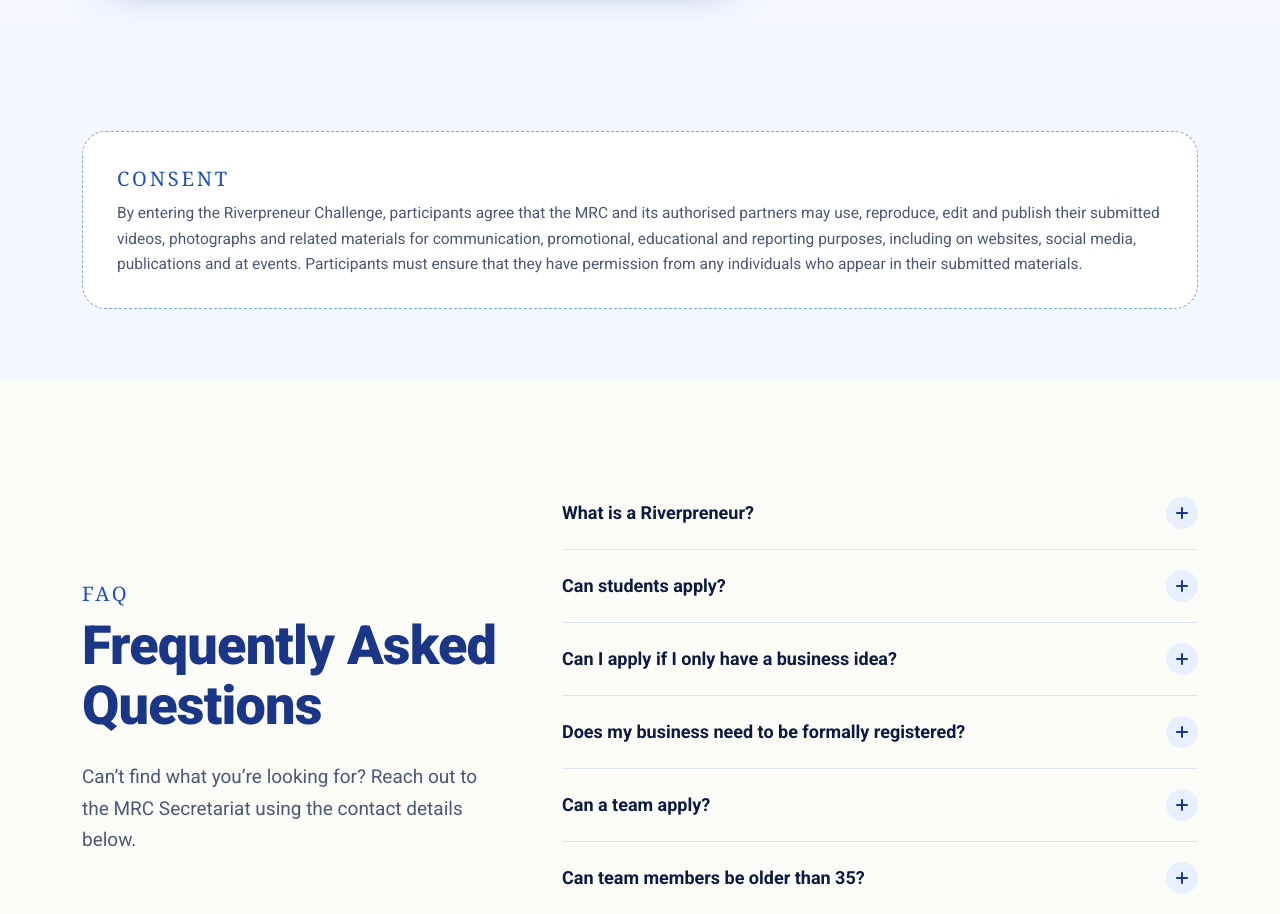
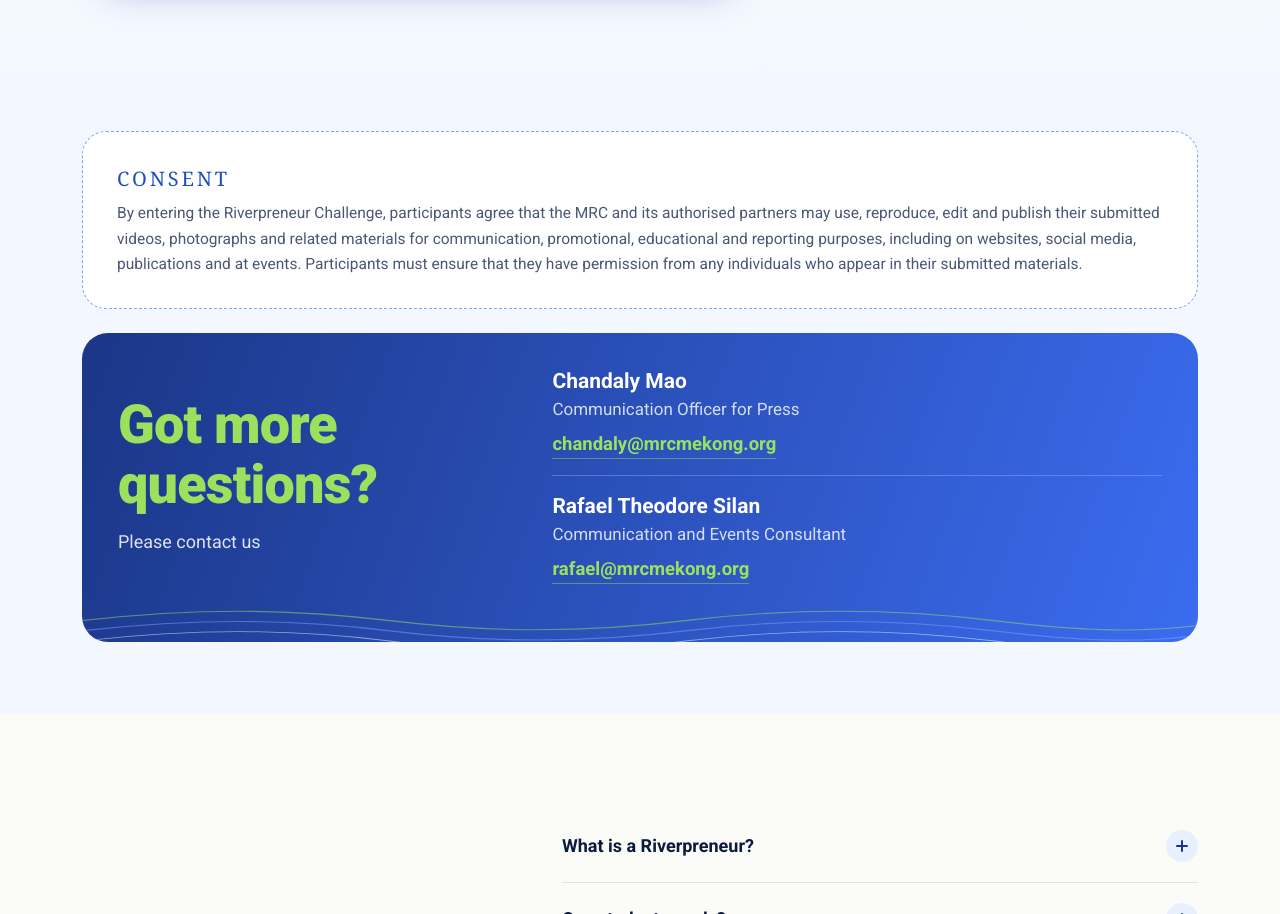
Before and after one commit to MRC-Mekong/riverpreneur-challenge, a plain HTML site: page index.html in a window 1280 px wide. Shown: the part 9322-10236 px from the top of the page. Drawn offline with Linux system fonts and the light colour scheme; a web font is replaced by a local one.

Commit message:
Add "Got more questions?" contact section above the FAQ
Lists Chandaly Mao and Rafael Theodore Silan with mailto links in a
blue card with a subtle river-wave accent. Also adds a small PowerShell
static server so the local preview works without Python or Node.

Co-Authored-By: Claude Opus 5.5 <noreply@anthropic.com>

```diff
--- a/css/style.css
+++ b/css/style.css
@@ -404,6 +404,31 @@ h1,h2,h3,h4{font-family:var(--font-body);font-weight:900;line-height:1.12;margin
 .consent-card{padding:30px 34px;border-radius:24px;background:#fff;border:1px dashed var(--blue-400);}
 .consent-card p:last-child{margin:0;color:var(--ink-soft);font-size:15.5px;}
 
+/* ---------- Contact ---------- */
+.section.consent{padding-bottom:24px;}
+.section.contact{padding:0 0 72px;background:var(--blue-50);}
+.contact-card{
+  display:grid;grid-template-columns:.8fr 1.2fr;gap:28px;align-items:center;
+  padding:34px 36px 58px;border-radius:26px;
+  background:linear-gradient(110deg,var(--blue-800),var(--blue-600));color:#fff;
+  position:relative;overflow:hidden;isolation:isolate;
+}
+.contact-waves{position:absolute;left:0;right:0;bottom:-4px;width:100%;height:80px;opacity:.5;z-index:-1;pointer-events:none;}
+.contact-head h2{margin:0 0 .2em;color:var(--lime-400);font-size:clamp(34px,4.4vw,54px);letter-spacing:-.015em;}
+.contact-head p{margin:0;color:rgba(255,255,255,.85);font-size:18px;}
+.contact-list{display:flex;flex-direction:column;}
+.contact-person{display:flex;flex-direction:column;gap:2px;padding:16px 0;line-height:1.4;}
+.contact-person:first-child{padding-top:0;}
+.contact-person:last-child{padding-bottom:0;}
+.contact-person + .contact-person{border-top:1px solid rgba(255,255,255,.22);}
+.contact-person b{font-size:21px;}
+.contact-person span{font-size:17px;color:rgba(255,255,255,.8);}
+.contact-person a{
+  align-self:flex-start;margin-top:8px;font-weight:700;font-size:18.5px;color:var(--lime-400);
+  overflow-wrap:anywhere;border-bottom:1px solid rgba(155,225,93,.45);transition:color .2s, border-color .2s;
+}
+.contact-person a:hover{color:var(--lime-300);border-color:var(--lime-300);}
+
 /* ---------- FAQ ---------- */
 .faq{overflow:hidden;}
 .deco-leaves{left:-30px;bottom:30px;width:200px;opacity:.75;transform:rotate(-20deg);}
@@ -474,6 +499,7 @@ h1,h2,h3,h4{font-family:var(--font-body);font-weight:900;line-height:1.12;margin
   .elig-layout{grid-template-columns:1fr 1fr;}
   .elig-figure{display:none;}
   .footer-grid{grid-template-columns:1fr 1fr;}
+  .contact-card{grid-template-columns:1fr;}
 }
 @media (max-width:960px){
   :root{--header-h:68px;}
@@ -524,6 +550,7 @@ h1,h2,h3,h4{font-family:var(--font-body);font-weight:900;line-height:1.12;margin
   .timeline::before{left:7px;}
   .apply-cta{padding:26px 22px;}
   .benefit{flex-direction:column;gap:14px;}
+  .contact-card{padding:26px 22px 54px;}
   .footer-grid{grid-template-columns:1fr;}
   .site-footer{background-size:auto 70%;}
 }
--- a/index.html
+++ b/index.html
@@ -16,7 +16,7 @@
 <link rel="preconnect" href="https://fonts.gstatic.com" crossorigin>
 <link href="https://fonts.googleapis.com/css2?family=Imbue:opsz,wght@10..100,500;10..100,700&family=Fraunces:opsz,wght@9..144,500;9..144,700;9..144,800&family=Roboto:ital,wght@0,400;0,500;0,700;0,900;1,400&family=Barlow+Semi+Condensed:wght@600;800&display=swap" rel="stylesheet">
 <link rel="preload" href="assets/hero-art.png" as="image" fetchpriority="high">
-<link rel="stylesheet" href="css/style.css?v=16">
+<link rel="stylesheet" href="css/style.css?v=21">
 </head>
 <body>
 
@@ -476,6 +476,37 @@
     </div>
   </section>
 
+  <!-- ============ CONTACT ============ -->
+  <section class="section contact" id="contact" aria-labelledby="contactTitle">
+    <div class="wrap">
+      <div class="contact-card" data-reveal>
+        <svg class="contact-waves" viewBox="0 0 600 220" preserveAspectRatio="none" aria-hidden="true">
+          <g fill="none" stroke-linecap="round">
+            <path d="M0 150c60-34 110-34 165 0s105 34 160 0 110-34 165 0 80 30 110 14" stroke="#9be15d" stroke-width="3"/>
+            <path d="M0 178c60-34 110-34 165 0s105 34 160 0 110-34 165 0 80 30 110 14" stroke="#7ea4f6" stroke-width="3"/>
+            <path d="M0 206c60-34 110-34 165 0s105 34 160 0 110-34 165 0 80 30 110 14" stroke="#ffffff" stroke-width="2"/>
+          </g>
+        </svg>
+        <div class="contact-head">
+          <h2 id="contactTitle">Got more questions?</h2>
+          <p>Please contact us</p>
+        </div>
+        <ul class="contact-list">
+          <li class="contact-person">
+            <b>Chandaly Mao</b>
+            <span>Communication Officer for Press</span>
+            <a href="mailto:chandaly@mrcmekong.org">chandaly@mrcmekong.org</a>
+          </li>
+          <li class="contact-person">
+            <b>Rafael Theodore Silan</b>
+            <span>Communication and Events Consultant</span>
+            <a href="mailto:rafael@mrcmekong.org">rafael@mrcmekong.org</a>
+          </li>
+        </ul>
+      </div>
+    </div>
+  </section>
+
   <!-- ============ FAQ ============ -->
   <section class="section faq" id="faq">
     <img src="assets/leaves.png" alt="" class="deco deco-leaves" aria-hidden="true">
```
Also changed, not shown: .claude/launch.json, 1 other file.
